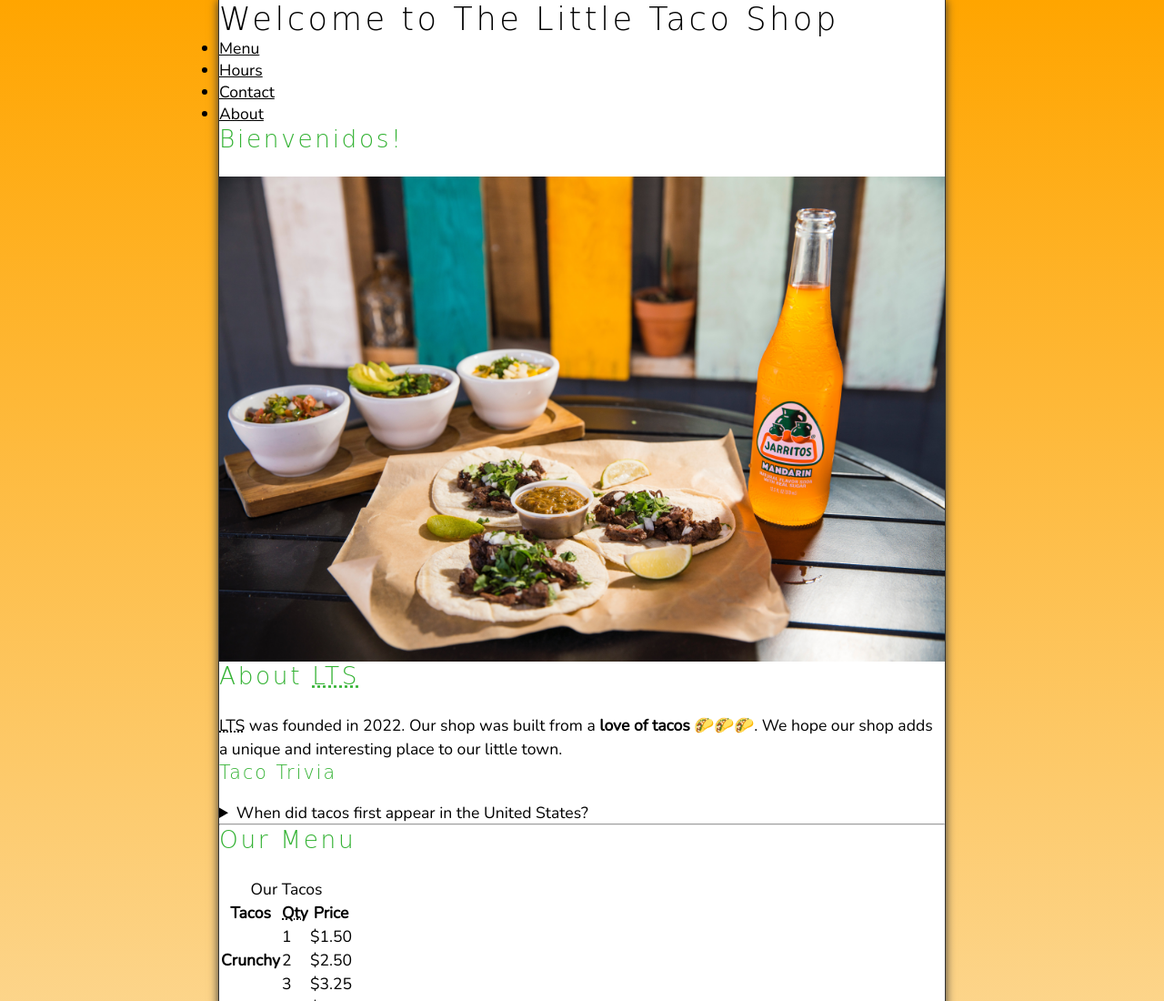
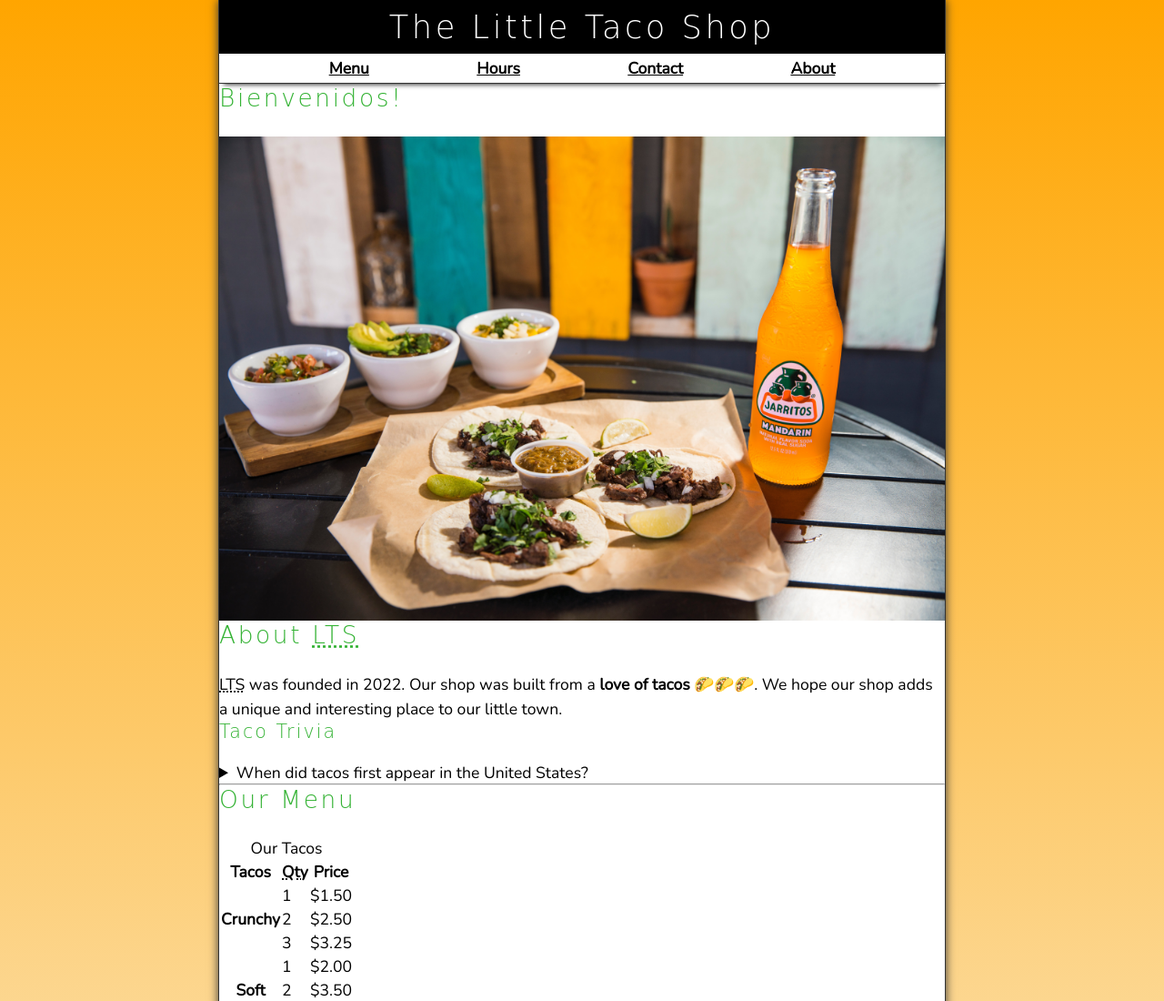
Before and after one commit to fastoch/final_project, a plain HTML site: page index.html in a window 1280 px wide. Shown: the top 1100 px of the page at 91% size. Drawn offline with nearby package versions, Linux system fonts and the light colour scheme; a web font is replaced by a local one.

Commit message:
header style done

```diff
--- a/css/style.css
+++ b/css/style.css
@@ -44,9 +44,19 @@ textarea {
   --LINK-COLOR: #000;
   --LINK-HOVER: hsla(0, 0%, 0%, 0.6);
   --LINK-ACTIVE: orange;
+  --HEADER-BGCOLOR: black;
+  --HEADER-COLOR: white;
+  --NAV-BGCOLOR: white;
 
   /* BORDERS */
   --BORDERS: 1px solid var(--BORDER-COLOR);
+
+  /* STANDARD PADDING */
+  --PADDING-TB: 0.25em; /* top & bottom */
+  --PADDING-SIDE: 2.5%; /* left & right */
+
+  /* STANDARD MARGIN */
+  --MARGIN: clamp(1em, 2.5vh, 1.5em) 0; /* clamp for top & bottom, zero for left & right */
 }
 
 
@@ -115,3 +125,34 @@ a:focus-visible {
 a:active {
   color: var(--LINK-ACTIVE);
 }
+
+
+/* || HEADER - using BEM naming convention (Block Element Modifier) */
+
+.header {
+  position: sticky;
+  top: 0;
+  z-index: 1;
+}
+
+.header__h1 {
+  text-align: center;
+  background-color: var(--HEADER-BGCOLOR);
+  color: var(--HEADER-COLOR);
+  padding: var(--PADDING-TB) var(--PADDING-SIDE);
+}
+
+.header__nav {
+  background-color: var(--NAV-BGCOLOR);
+  border-bottom: var(--BORDERS);
+  font-weight: bold;
+  box-shadow: 0 6px 5px -5px var(--BORDER-COLOR); /* h-offset v-offset blur spread color */
+}
+
+.header__ul {
+  padding: var(--PADDING-TB) var(--PADDING-SIDE);
+  list-style-type: none;
+  display: flex;
+  justify-content: space-evenly;
+  gap: 1rem;
+}
--- a/index.html
+++ b/index.html
@@ -13,7 +13,7 @@
 
 <body>
   <header class="header">
-    <h1 class="header__h1">Welcome to The Little Taco Shop</h1>
+    <h1 class="header__h1">The Little Taco Shop</h1>
     <nav class="header__nav">
       <ul class="header__ul">
         <li>
```
